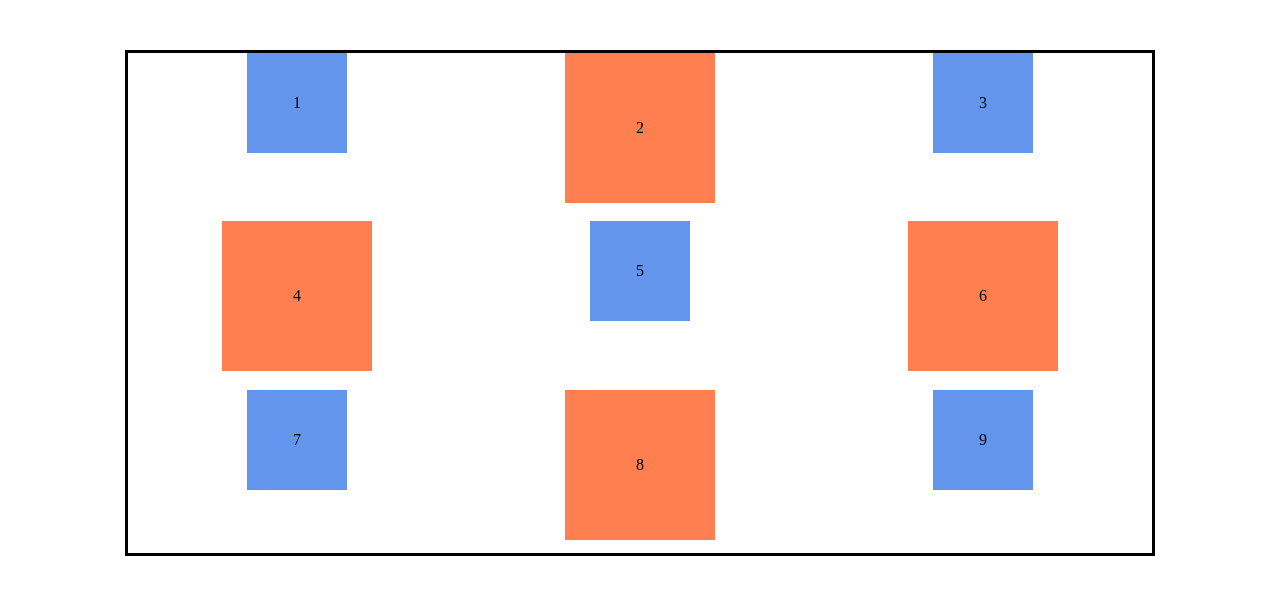
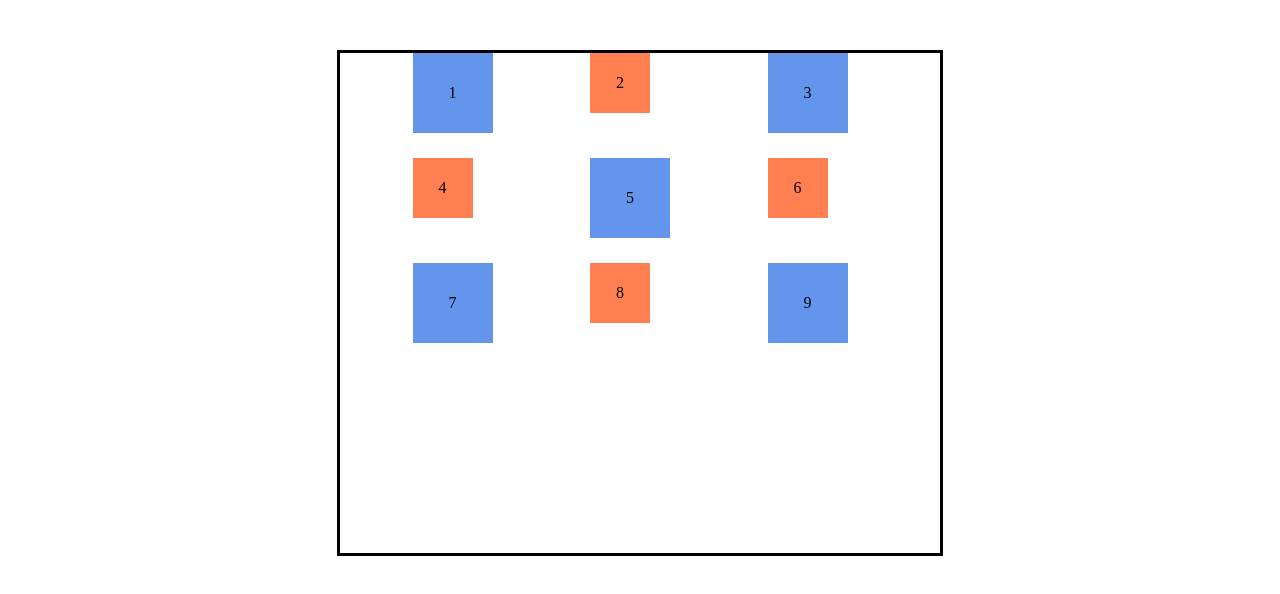
Before and after one commit to zf-programming/css-grid, a plain HTML site: page grid-alignment/index.html in a window 1280 px wide. Drawn offline with Linux system fonts and the light colour scheme.

Commit message:
Properti justify-content

```diff
--- a/grid-alignment/style.css
+++ b/grid-alignment/style.css
@@ -4,15 +4,21 @@ body {
 }
 
 .container {
-  width: 80%;
+  width: 600px;
   height: 500px;
   border: 3px solid black;
   margin: 50px auto;
   display: grid;
-  grid-template: repeat(3, 1fr) / repeat(3, 1fr);
+  grid-template: repeat(3, 100px) / repeat(3, 100px);
   gap: 5px;
-  /* place-items: <align-items> <justify-items> */
-  place-items: start center;
+  /* Justify Content */
+  /* Posisi Grid dalam suatu container */
+  /* justify-content: start; */
+  /* justify-content: end; */
+  /* justify-content: center; */
+  /* justify-content: space-around; */
+  /* justify-content: space-between; */
+  justify-content: space-evenly;
 }
 
 .kotak {
@@ -20,12 +26,12 @@ body {
   background-color: cornflowerblue;
   justify-content: center;
   align-items: center;
-  width: 100px;
-  height: 100px;
+  width: 80%;
+  height: 80%;
 }
 
 .kotak:nth-child(even) {
   background-color: coral;
-  height: 150px;
-  width: 150px;
+  height: 60%;
+  width: 60%;
 }
```
